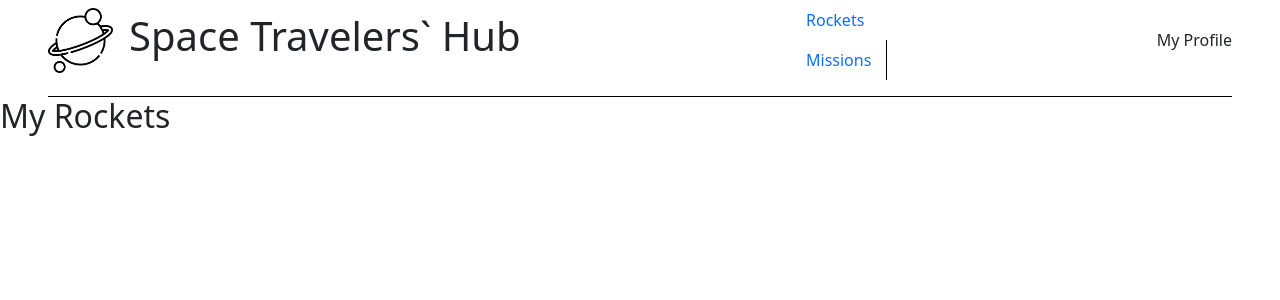
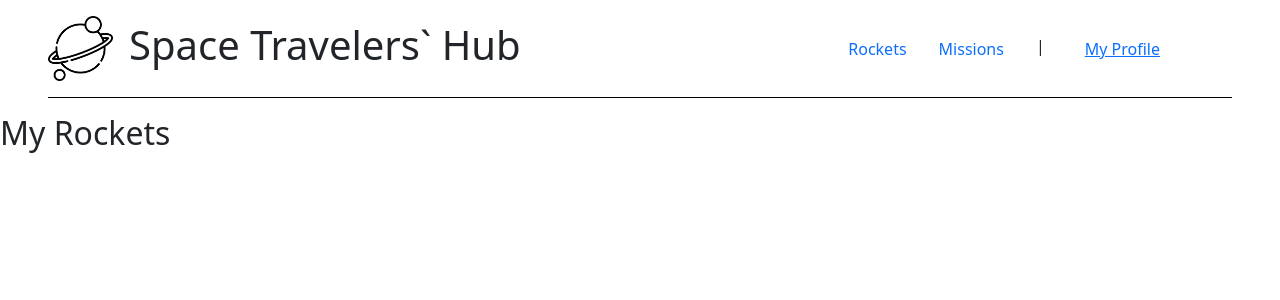
Before and after one commit to mailsg/React-Capstone-Space-Travellers-Hub, a React (Create React App) app: page /MyProfile in a window 1280 px wide. Shown: the top 300 px of the page. Built offline with nearby package versions, Linux system fonts and the light colour scheme.

Commit message:
Mission : Join & Leave with Switching Badges (Conditional Rendering)

```diff
--- a/src/App.css
+++ b/src/App.css
@@ -1,3 +1,12 @@
+* {
+  margin: 0;
+  padding: 0;
+  box-sizing: border-box;
+}
+
+.nav-link-effect.active {
+  text-decoration: underline;
+}
 
 .container {
   display: flex;
--- a/src/components/Missions.jsx
+++ b/src/components/Missions.jsx
@@ -1,7 +1,9 @@
 import React, { useEffect } from 'react';
 import Table from 'react-bootstrap/Table';
+import Badge from 'react-bootstrap/Badge';
+import Button from 'react-bootstrap/Button';
 import { useDispatch, useSelector } from 'react-redux';
-import { fetchMissions } from '../redux/missions/missionsSlice';
+import { fetchMissions, joinMission, leaveMission } from '../redux/missions/missionsSlice';
 
 const Missions = () => {
   const dispatch = useDispatch();
@@ -16,14 +18,14 @@ const Missions = () => {
   const missionsList = useSelector((state) => state.missions.missions);
 
   return (
-    <div className="mx-5">
+    <div className="mx-5 px-4">
       <Table striped bordered hover responsive="sm">
         <thead>
           <tr className="fw-bold">
             <th style={{ width: '10%' }}>Mission</th>
-            <th style={{ width: '70%' }}>Description</th>
-            <th style={{ width: '10%' }}>Status</th>
-            <th style={{ width: '10%' }}>&nbsp;</th>
+            <th style={{ width: '60%' }}>Description</th>
+            <th style={{ width: '15%' }}>Status</th>
+            <th style={{ width: '15%' }}>&nbsp;</th>
           </tr>
         </thead>
         <tbody>
@@ -31,8 +33,20 @@ const Missions = () => {
             <tr key={mission.mission_id}>
               <td className="fw-bold">{mission.mission_name}</td>
               <td>{mission.description}</td>
-              <td>to be</td>
-              <td>to be</td>
+              <td className="text-center align-middle">
+                { mission.reserved ? (
+                  <Badge bg="info">Active Member</Badge>
+                ) : (
+                  <Badge bg="secondary">NOT A MEMBER</Badge>
+                ) }
+              </td>
+              <td className="text-center align-middle">
+                { mission.reserved ? (
+                  <Button variant="outline-secondary" onClick={() => dispatch(leaveMission({ missionId: mission.mission_id }))}>Leave Mission</Button>
+                ) : (
+                  <Button variant="outline-danger" onClick={() => dispatch(joinMission({ missionId: mission.mission_id }))}>Join Mission</Button>
+                ) }
+              </td>
             </tr>
           ))}
         </tbody>
--- a/src/components/Navigation.jsx
+++ b/src/components/Navigation.jsx
@@ -6,24 +6,24 @@ import Stack from 'react-bootstrap/Stack';
 import logo from '../images/logo.png';
 
 const Navigation = () => (
-  <Stack direction="horizontal" gap={3} className="mx-5 mx-3 pb-3" style={{ borderBottom: '1px solid black' }}>
-
-    <img src={logo} alt="SpaceX" style={{ width: 65, height: 65 }} />
+  <Stack direction="horizontal" gap={3} className="mx-5 my-3 pb-3" style={{ borderBottom: '1px solid black' }}>
+    <img src={logo} style={{ width: 65, height: 65 }} alt="logo" />
     <h1>Space Travelers` Hub</h1>
     <Nav className="ms-auto">
+      <Nav.Item><Nav.Link as={NavLink} to="/" className="nav-link-effect">Rockets</Nav.Link></Nav.Item>
       <Nav.Item>
-        <Nav.Link as={NavLink} to="/" activeClassName="active">Rockets</Nav.Link>
-        <Nav.Link as={NavLink} to="/Missions" activeClassName="active" style={{ borderRight: '1px solid black', paddingRight: '15px' }}>
+        <Nav.Link
+          as={NavLink}
+          className="nav-link-effect"
+          to="/missions"
+          style={{ marginRight: '1rem' }}
+        >
           Missions
         </Nav.Link>
       </Nav.Item>
+      <h6 style={{ marginTop: '0.5rem', marginRight: '1.5rem' }}>|</h6>
+      <Nav.Item><Nav.Link as={NavLink} className="nav-link-effect" to="/myprofile" style={{ marginRight: '3.5rem' }}>My Profile</Nav.Link></Nav.Item>
     </Nav>
-    <div className="ms-auto">
-      <Nav.Item>
-        <Nav.Link as={NavLink} to="/My Profile" activeClassName="active">My Profile</Nav.Link>
-      </Nav.Item>
-    </div>
-
   </Stack>
 );
 
--- a/src/redux/missions/missionsSlice.js
+++ b/src/redux/missions/missionsSlice.js
@@ -23,7 +23,31 @@ const initialState = {
 const missionsSlice = createSlice({
   name: 'missions',
   initialState,
-  reducers: {},
+  reducers: {
+    joinMission: (state, action) => {
+      const { missionId } = action.payload;
+      const newState = state.missions.map((mission) => {
+        if (mission.mission_id !== missionId) {
+          return mission;
+        }
+        return { ...mission, reserved: true };
+      });
+      return { ...state, missions: newState };
+    },
+
+    leaveMission: (state, action) => {
+      const { missionId } = action.payload;
+      const newState = state.missions.map((mission) => {
+        if (mission.mission_id === missionId) {
+          return { ...mission, reserved: false };
+        }
+        return mission;
+      });
+      return { ...state, missions: newState };
+    },
+
+  },
+
   extraReducers: (builders) => {
     builders.addCase(fetchMissions.pending, (state) => {
       state.isLoading = true;
@@ -42,6 +66,8 @@ const missionsSlice = createSlice({
       state.isLoading = false;
     });
   },
+
 });
 
+export const { joinMission, leaveMission } = missionsSlice.actions;
 export default missionsSlice.reducer;
```
Also changed, not shown: 1 other file (tests, documents, lock files or other folders).
